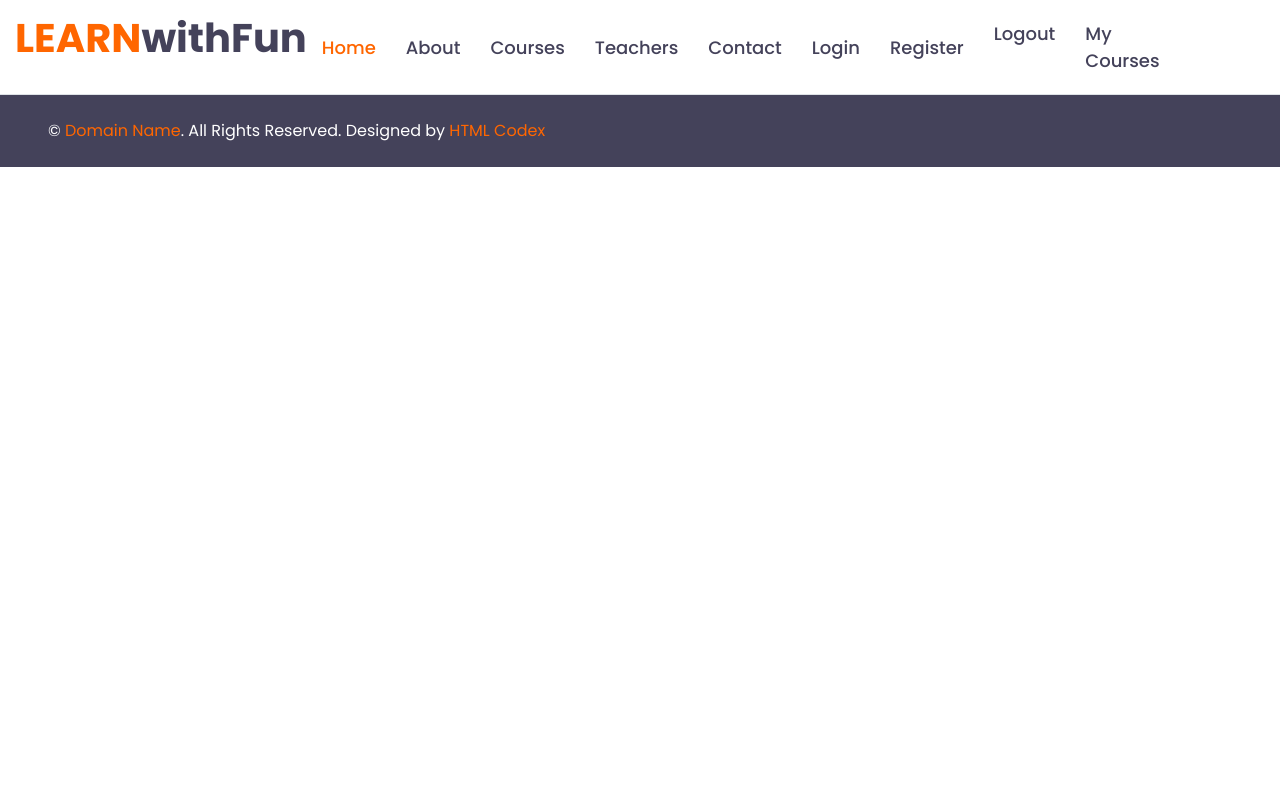
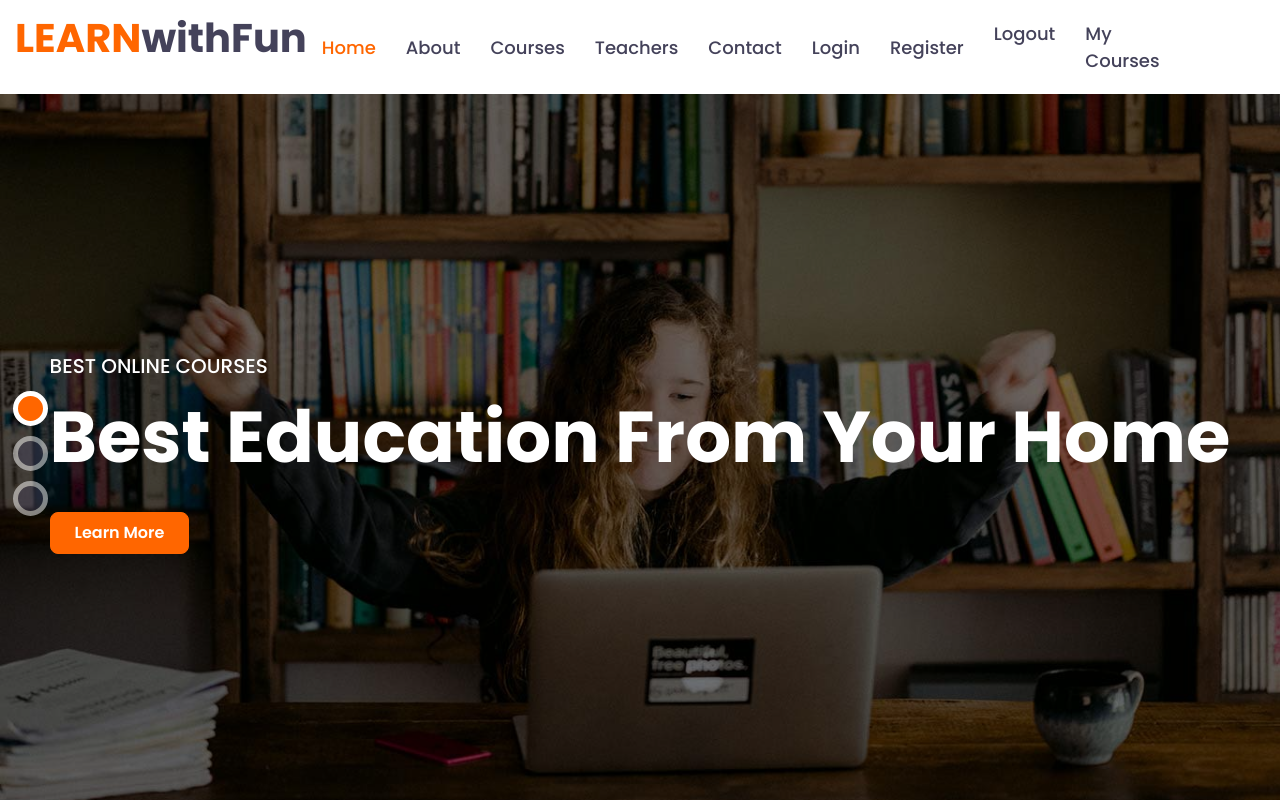
Before and after one commit to TeodorTod/Learn-With-Fun, a React (Create React App) app: page / in a window 1280 px wide. Shown: the top 800 px of the page. Built offline with nearby package versions, Linux system fonts and the light colour scheme.

Commit message:
edit header router

```diff
--- a/src/App.js
+++ b/src/App.js
@@ -13,7 +13,7 @@ function App() {
       <main>
 
       <Routes>
-        <Route path="/home" element={<Home />}/>
+        <Route path="/" element={<Home />}/>
         <Route path="/login" element={<Login />}/>
 
       </Routes>
--- a/src/components/Header/Header.js
+++ b/src/components/Header/Header.js
@@ -13,10 +13,10 @@ const Header = () => {
             </button>
             <div className="collapse navbar-collapse justify-content-between" id="navbarCollapse">
                 <div className="navbar-nav py-0">
-                <Link to="/home" className="text-decoration-none">
+                <Link to="/" className="text-decoration-none">
                     <h1 className="m-0"><span className="text-primary">LEARN</span>withFun</h1>
                 </Link>
-                    <Link to="/home" className="nav-item nav-link active">Home</Link>
+                    <Link to="/" className="nav-item nav-link active">Home</Link>
                     <Link to="/about" className="nav-item nav-link">About</Link>
                     <Link to="/courses" className="nav-item nav-link">Courses</Link>
                     <Link to="/teachers" className="nav-item nav-link">Teachers</Link>
```
